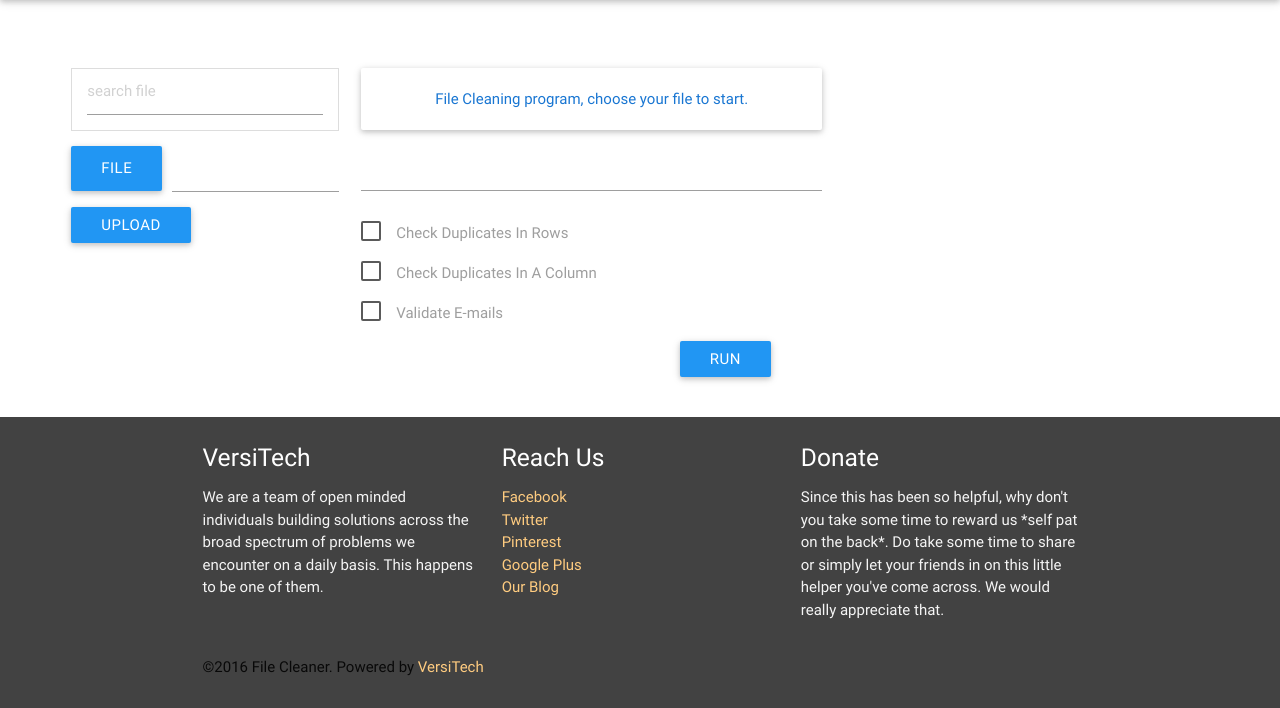
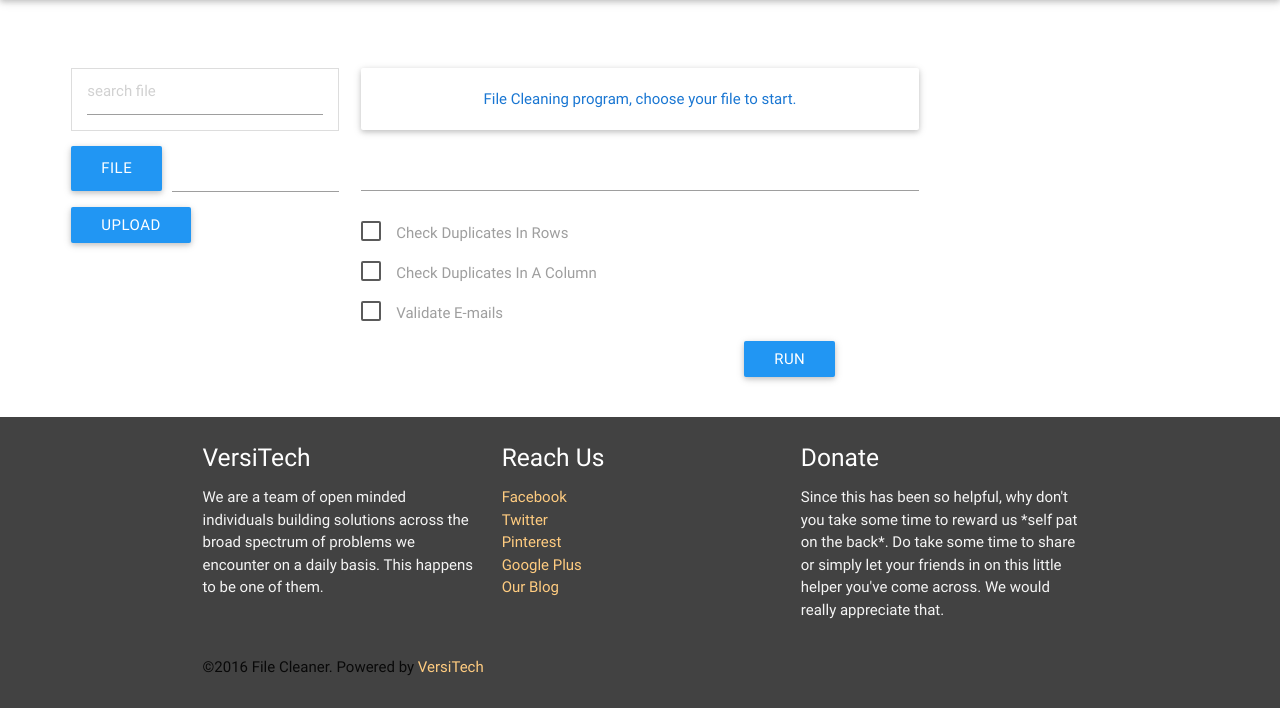
Before and after one commit to thechristian/filecleaner, a Flask app: page / in a window 1280 px wide. Shown: the part 64-772 px from the top of the page. Run offline with Flask 2, Linux system fonts and the light colour scheme; a user stored in the database is signed in; some libraries are stand-ins or nearby versions.

Commit message:
change grid layouts

```diff
--- a/templates/index.html
+++ b/templates/index.html
@@ -36,10 +36,10 @@
 						</iframe>
 					</form>
 				</div>
-				<div class="col l5" id="operationsHere">
+				<div class="col l6" id="operationsHere">
 					{% include "forms/main.html" %}
 				</div>
-				<div class="col l4" id="resultsHere" style="text-align:center">
+				<div class="col l3" id="resultsHere" style="text-align:center">
 
 				</div>
 				{% endblock %}
```
